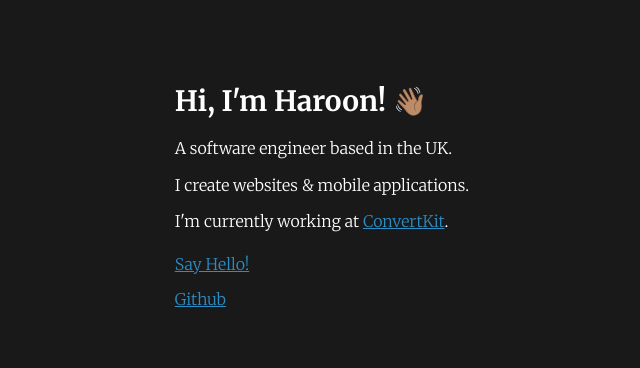
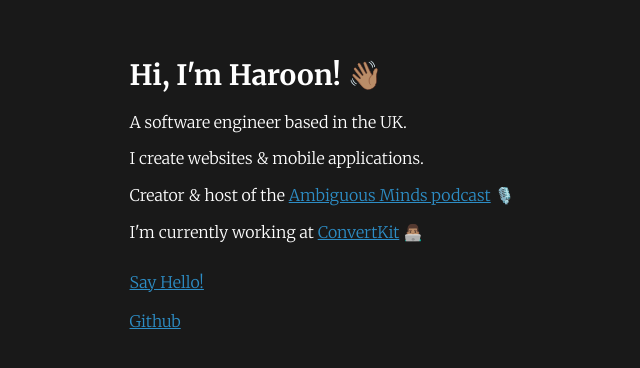
Before and after one commit to haroonarif/h.work, a plain HTML site: page index.html in a window 1280 px wide. Shown: the part 214-582 px from the top of the page, without its empty margins (326-966 px from the left). Drawn offline with Linux system fonts and the light colour scheme.

Commit message:
Formatting & adding content
Added podcast text & url, updated favicon so it does not display, included some emojis

```diff
--- a/index.html
+++ b/index.html
@@ -1,23 +1,27 @@
 <!DOCTYPE html>
 <html>
+
 <head>
     <meta name="viewport" content="width=device-width, initial-scale=1">
     <title>Haroon | Software Engineer</title>
-        <link rel="shortcut icon" href="#" />
+    <link rel="icon" type="image/x-icon" />
     <link rel="preconnect" href="https://fonts.gstatic.com">
-        <link href="https://fonts.googleapis.com/css2?family=Montserrat:wght@200;500&family=Raleway:wght@500&display=swap" rel="stylesheet">
+    <link href="https://fonts.googleapis.com/css2?family=Montserrat:wght@200;500&family=Raleway:wght@500&display=swap"
+        rel="stylesheet">
     <link rel="preconnect" href="https://fonts.gstatic.com">
     <link href="https://fonts.googleapis.com/css?family=Merriweather:300,700" rel="stylesheet">
     <link rel="preconnect" href="https://fonts.gstatic.com">
     <link rel="stylesheet" href="main.css">
 </head>
+
 <body>
     <div class="container">
         <div>
             <h1>Hi, I'm Haroon! 👋🏽</h1>
             <p>A software engineer based in the UK.</p>
             <p><span></span>I create websites & mobile applications.</p>
-               <p> I'm currently working at <a href="https://www.convertkit.com">ConvertKit</a>.</p>
+            <p>Creator & host of the <a href="https://www.ambiguousminds.co">Ambiguous Minds podcast</a> 🎙️</p>
+            <p> I'm currently working at <a href="https://www.convertkit.com">ConvertKit</a> 👨🏽‍💻</p>
         </div>
         <div class="links">
             <div class="link-container">
@@ -29,4 +33,5 @@
         </div>
     </div>
 </body>
+
 </html>
```
Lines whose indentation alone changed are shown as unchanged.
